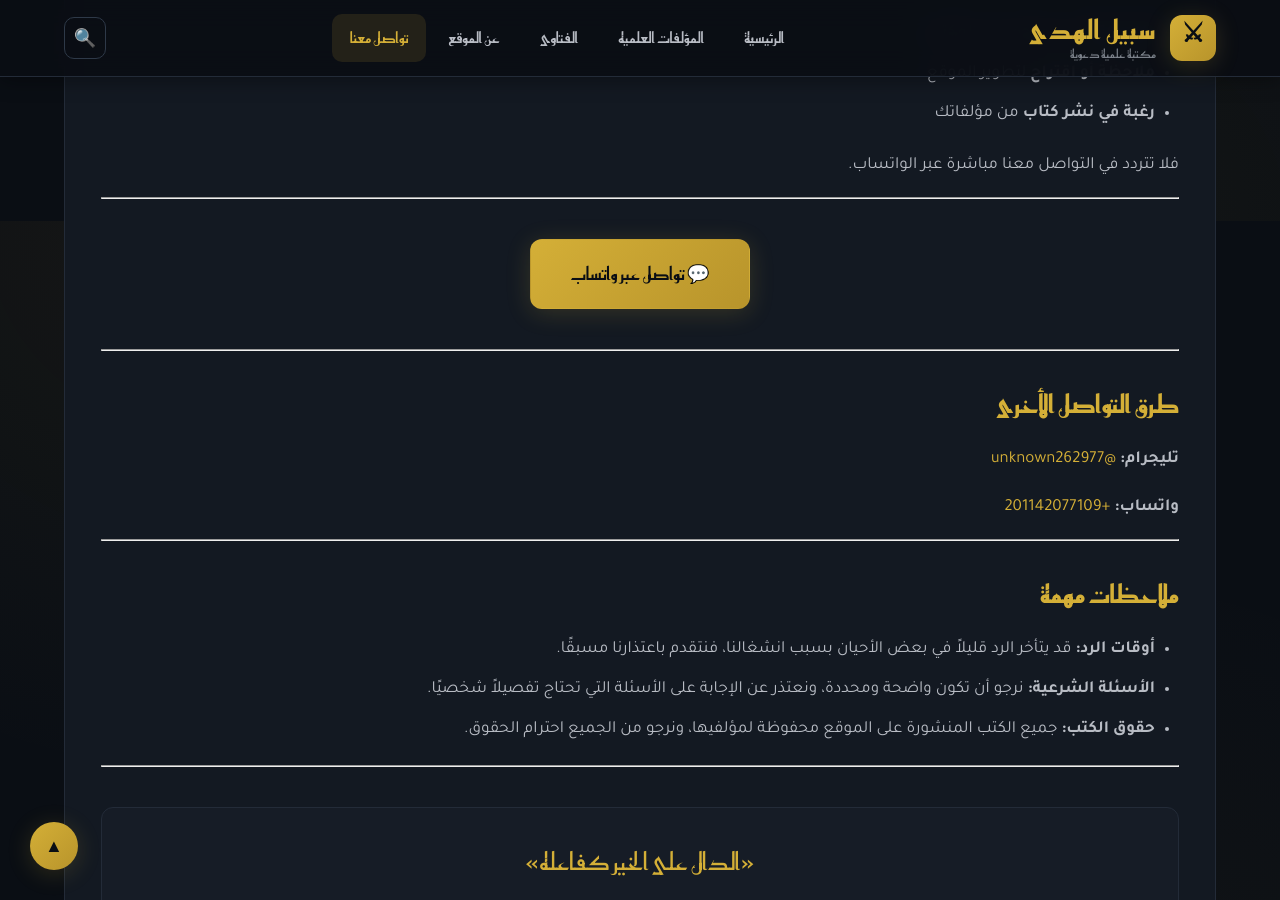
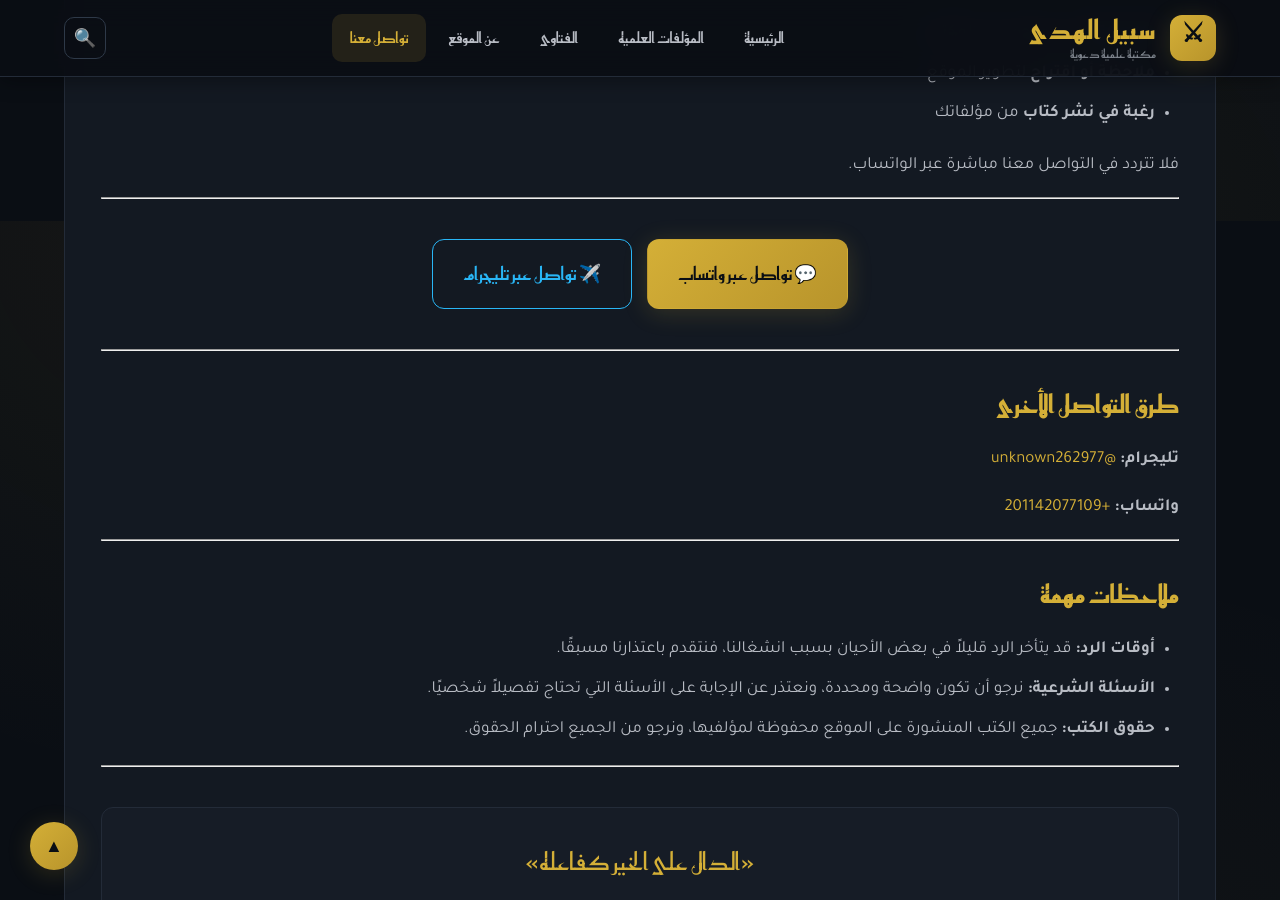
Before and after one commit to saifomran262977-svg/sabeel-alhuda-web, a Jekyll site: the page built from contact.md, in a window 1280 px wide and 900 px high, scrolled down 679 px. Built offline with Jekyll 4.4.1, drawn with Linux system fonts in a browser that asks for light colours; some web fonts are replaced.

Commit message:
Revise contact page description and button layout
Updated the contact page description and modified the layout for WhatsApp and Telegram buttons.

```diff
--- a/contact.md
+++ b/contact.md
@@ -20,10 +20,20 @@ description: "تواصل مع مكتبة صليل الصوارم عبر الوا
 
 ---
 
-<div style="text-align: center; margin: 40px 0;">
-  <a href="https://wa.me/{{ site.contact.whatsapp }}" target="_blank" rel="noopener" class="btn btn-primary" style="font-size: 18px; padding: 16px 40px;">
+<div style="display: flex; gap: 15px; justify-content: center; flex-wrap: wrap; margin: 40px 0;">
+
+  <!-- زرار الواتساب -->
+  <a href="https://wa.me/{{ site.contact.whatsapp }}" target="_blank" rel="noopener" class="btn btn-primary" style="font-size: 18px; padding: 16px 30px; display: inline-flex; align-items: center; gap: 8px;">
     💬 تواصل عبر واتساب
   </a>
+
+  <!-- زرار التليجرام -->
+  {% if site.contact.telegram and site.contact.telegram != "" %}
+  <a href="https://t.me/{{ site.contact.telegram }}" target="_blank" rel="noopener" class="btn btn-outline" style="font-size: 18px; padding: 16px 30px; display: inline-flex; align-items: center; gap: 8px; border-color: #29b6f6; color: #29b6f6;">
+    ✈️ تواصل عبر تليجرام
+  </a>
+  {% endif %}
+
 </div>
 
 ---
```
Also changed, not shown: other parts of contact.md (+1 -1 lines).
